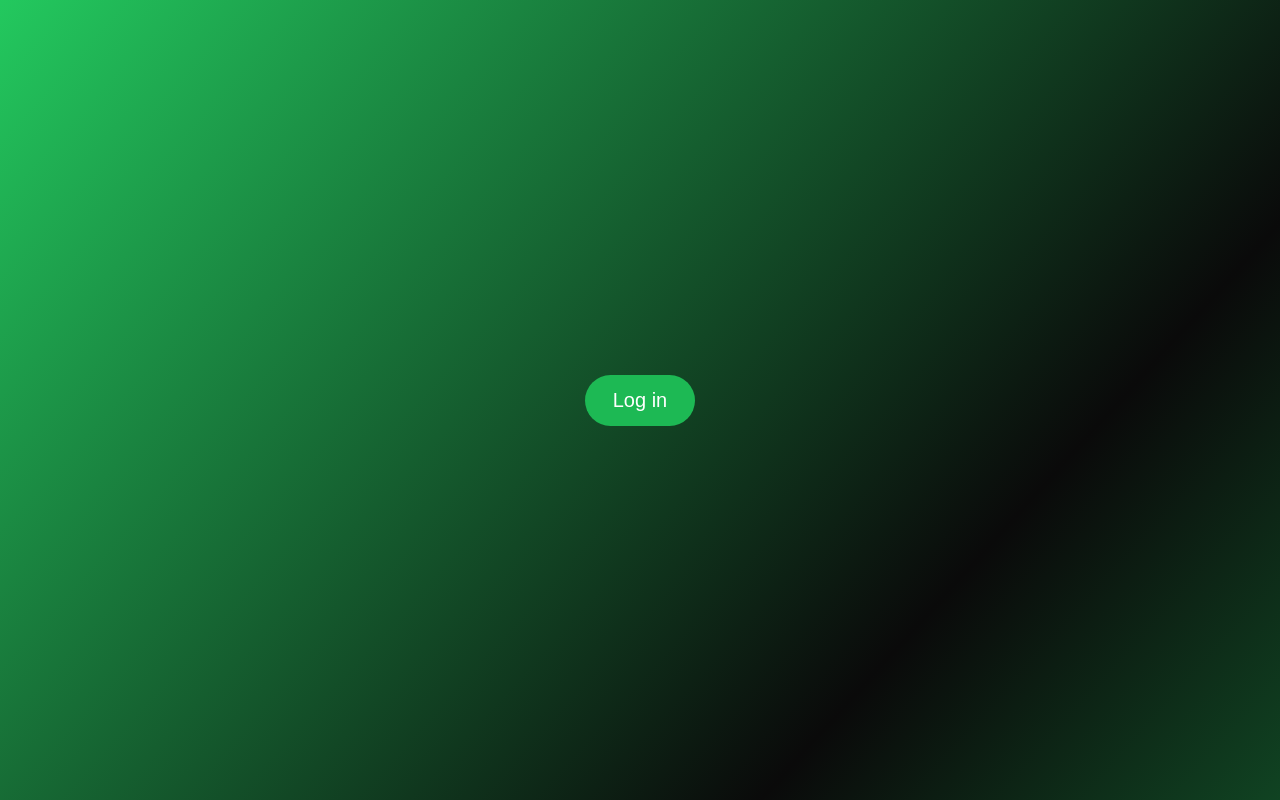
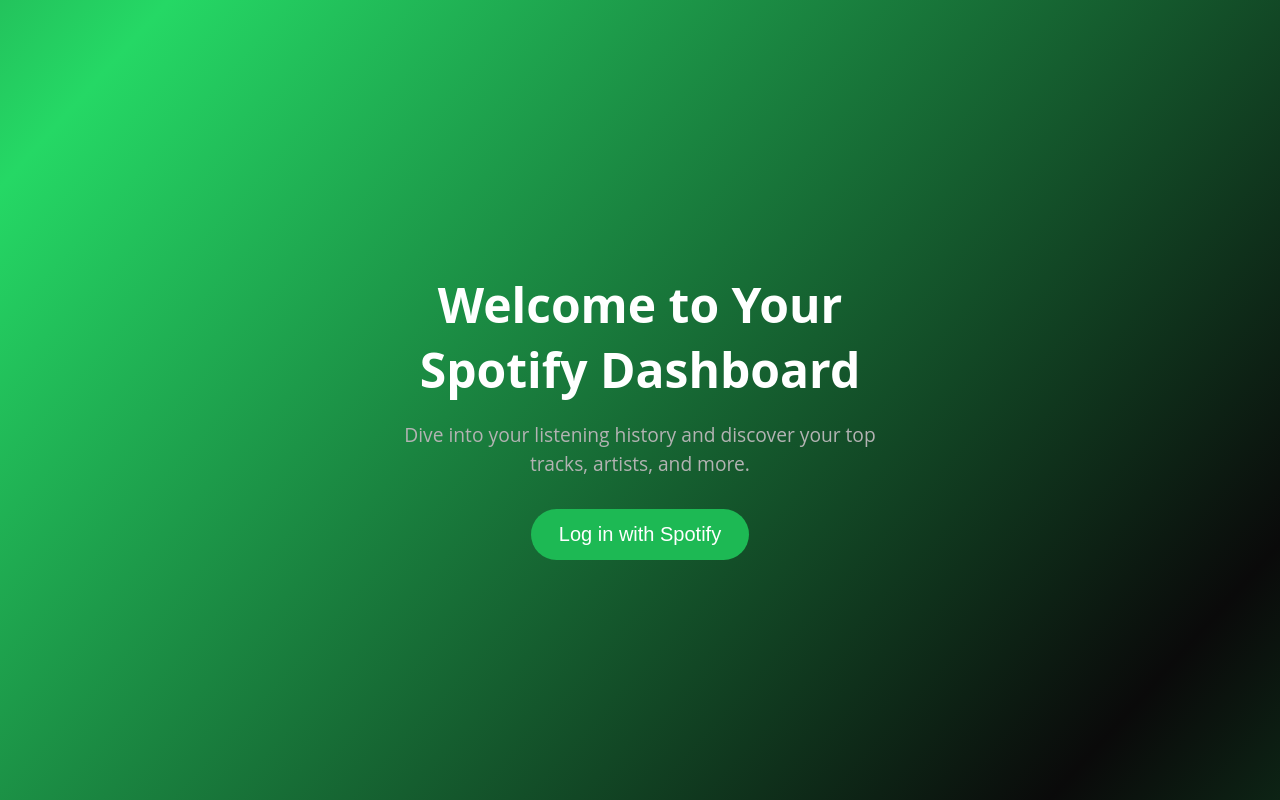
Before and after one commit to muriloapparecido/spotify-dashboard, a website with bundled scripts: page public/auth.html in a window 1280 px wide. Built offline with nearby package versions, Linux system fonts and the light colour scheme.

Commit message:
Added title and description and styled

```diff
--- a/public/auth.html
+++ b/public/auth.html
@@ -1,9 +1,16 @@
 <!DOCTYPE html>
 <html>
-  <head><title>Log in</title></head>
-  <link rel="stylesheet" href="./css/auth.css">
+  <head>
+    <meta charset="UTF-8" />
+    <title>Spotify Stats App</title>
+    <link rel="stylesheet" href="./css/auth.css">
+  </head>
   <body>
-    <button type="button" id="spotify-login-button">Log in </button>
+    <div class="auth-container">
+      <h1>Welcome to Your Spotify Dashboard</h1>
+      <p class="description">Dive into your listening history and discover your top tracks, artists, and more.</p>
+      <button type="button" id="spotify-login-button">Log in with Spotify</button>
+    </div>
     <script type="module" src="./js/auth.js"></script>
   </body>
 </html>
--- a/public/css/auth.css
+++ b/public/css/auth.css
@@ -17,6 +17,27 @@
     100% { background-position: 0% 50%; }
   }
 
+  .auth-container {
+    text-align: center;
+    color: white;
+    padding: 20px;
+    max-width: 500px;
+    width: 90%;
+  }
+
+  .auth-container h1 {
+    font-size: 3rem;
+    margin-bottom: 10px;
+    color: #ffffff;
+  }
+
+  .auth-container .description {
+    font-size: 1.2rem;
+    margin-bottom: 30px;
+    color: #b3b3b3;
+    line-height: 1.5;
+  }
+
   #spotify-login-button {
     padding: 14px 28px;
     font-size: 20px;
--- a/public/css/styles.css
+++ b/public/css/styles.css
@@ -104,7 +104,6 @@
     gap: 20px;
     align-items: stretch;
     padding: 50px;
-
 }
 
 .display-songs, .display-artists {
```
